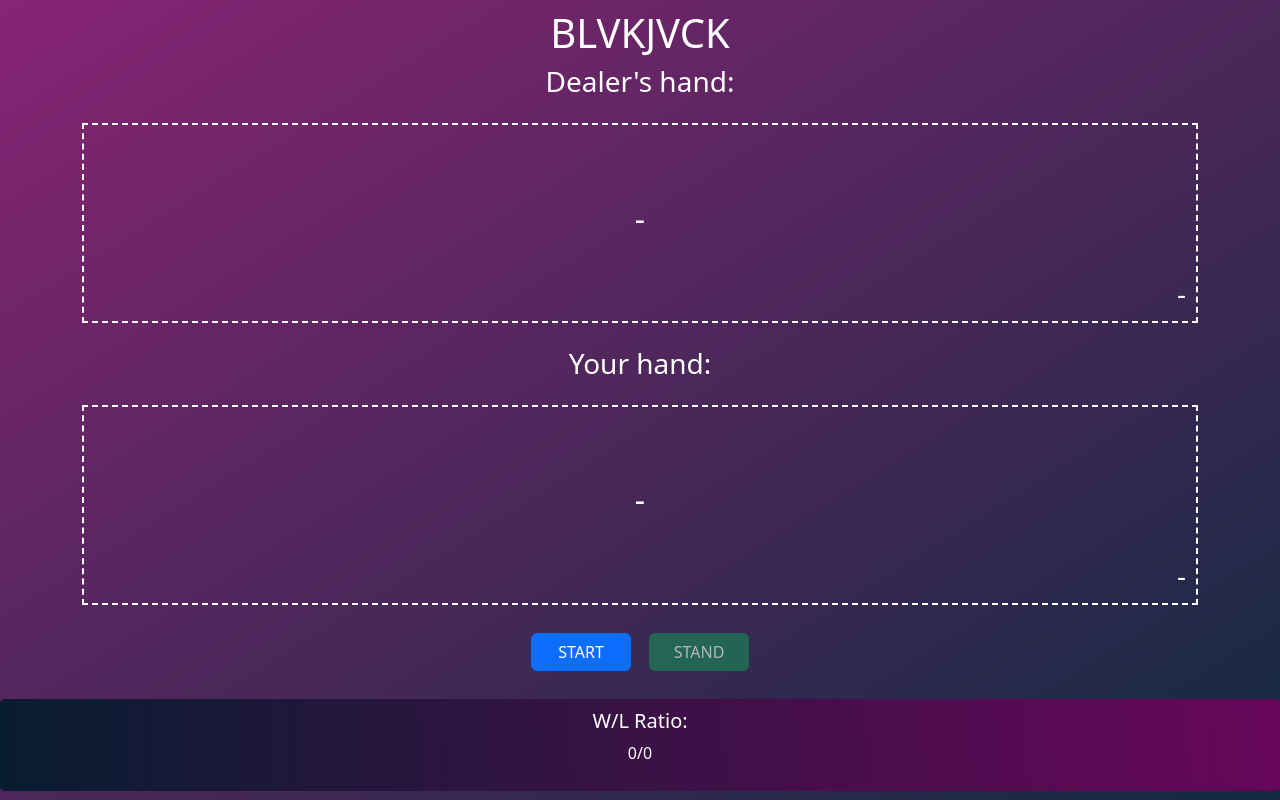
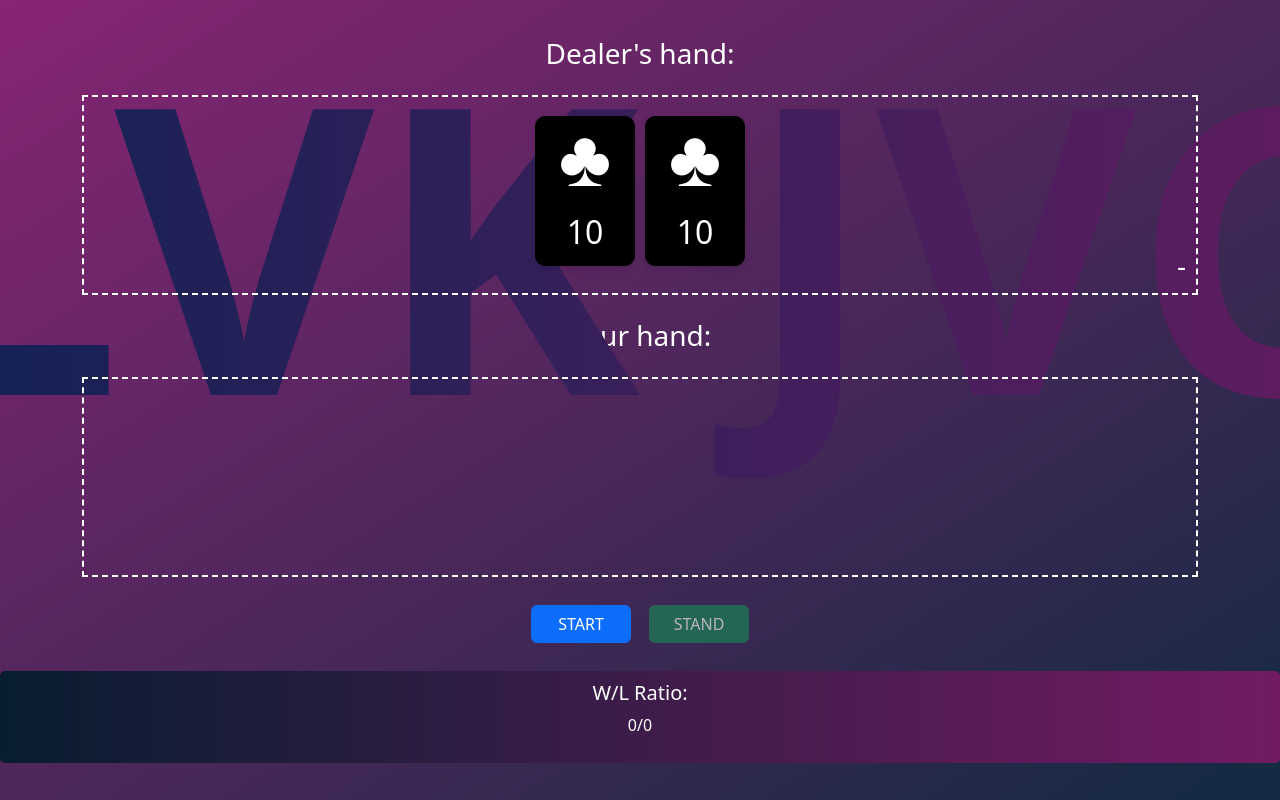
Before and after one commit to grammade/react-blackjack, a React (Create React App) app in the folder frontend/: page / in a window 1280 px wide. Built offline with nearby package versions, Linux system fonts and the light colour scheme.

Commit message:
add card component

```diff
--- a/frontend/src/App.css
+++ b/frontend/src/App.css
@@ -2,6 +2,7 @@ html, body, #root {
   width: 100%;
   margin: 0;
   padding: 0;
+  overflow: hidden;
 }
 
 body {
@@ -45,10 +46,70 @@ body {
 }
 
 .wl-ratio-container {
-  background: linear-gradient(to left, hsla(312, 98%, 23%, 0.863), hsl(209, 72%, 11%));
+  background: linear-gradient(to left, #721b63, #081d30);
   width: 100%;
   padding: 10px;
   border-radius: 5px;
+}
+
+.header{
+  font-weight: 700;
+  font-size: 400px;
+  position: fixed;
+  top: 0;
+  left: 50%;
+  transform: translateX(-50%);
+  background: -webkit-linear-gradient(right,  #721b63, #002352);
+  -webkit-background-clip: text;
+  -webkit-text-fill-color: transparent;
+  text-wrap: nowrap;
+}
+.headerContainer {
+  position: fixed;
+  top: 200px;
+  left: 0;
+  width: 100%;
+  height: 50vh; /* Half of the viewport height */
+  overflow: hidden; /* Hide the overflowing content */
+  display: flex;
+  justify-content: center;
+  align-items: flex-end; /* Align the text to the bottom */
+}
+
+.cardHand{
+  display: flex;
+  flex-direction: row;
+}
+
+.card {
+  margin: 5px;
+  display: flex;
+  flex-direction: column;
+  align-items: center; /* Center align items horizontally */
+  justify-content: space-between;
+  border: 1px solid #000; /* Add a border for better visualization */
+  padding: 0px; /* Add padding inside the card */
+  width: 100px; /* Set a fixed width */
+  height: 150px; /* Set a fixed height */
+  background-color: black; /* Background color for the card */
+  border-radius: 10px; /* Rounded corners */
+  box-shadow: 0 4px 8px rgba(0, 0, 0, 0.1); /* Subtle shadow for 3D effect */
+  position: relative;
+  overflow: hidden;
+  color: white; /* Color for the card value */
+}
+
+.suit {
+  margin-top: -10%;
+  position: absolute;
+  font-size: 80px; /* Adjust the size of the suit symbol */
+  height: 80px;
+}
+
+.cardValue {
+  top: 65%;
+  position: absolute;
+  font-size: 32px; /* Adjust the size of the card value */
 }
 
 @keyframes border-win {
--- a/frontend/src/App.js
+++ b/frontend/src/App.js
@@ -9,7 +9,6 @@ function App() {
   return (
     <div className="App">
       <BlackJackGame />
-      <Wl ratio={"0/0"} />
     </div>
   );
 }
--- a/frontend/src/components/BlackJackGame.js
+++ b/frontend/src/components/BlackJackGame.js
@@ -2,52 +2,82 @@ import React, { useState } from "react";
 import Header from "./Header";
 import GameButton from "./GameButton";
 import Wl from "./WLRatio";
+import Hand from "./Hand";
+
+import { drawCard } from "../services/API";
 
 const BlackJackGame = () => {
     const [dealerHand, setDealerHand] = useState("-")
-    const [playerHand, setPlayerHand] = useState("-")
+    const [playerHand, setPlayerHand] = useState([])
     const [dealerSum, setDealerSum] = useState("-")
-    const [playerSum, setPlayerSum] = useState("-")
+    const [playerSum, setPlayerSum] = useState()
     const [wlRatio, setWlRatio] = useState("0/0")
     const [gameStarted, setGameStarted] = useState(false)
 
+    const handleHit = async (state) => {
+        console.log("hit")
 
-
-    const startGame = () => {
-        console.log("start")
-    }
-
-    const handleHit = () => {
-        console.log("hit")
+        const hand = await drawCard();
+        const newHand = [...playerHand, hand]
+        const newSum = newHand.reduce((sum, card ) => {
+            if(Number.isInteger(card.value))
+                return sum += parseInt(card.value)
+            else
+                return sum += handleFace(card.value, playerSum)
+        }, 0)
+        console.log(newSum)
+        setPlayerHand(newHand)
+        setPlayerSum(newSum)
     }
 
     const handleStand = () => {
         console.log("stand")
     }
 
-
+    function handleFace(face, sum){
+        if(face !== "A")
+            return 10
+        return sum+11 <= 21 ? 11 : 1
+    }
     return (
+        <div>
+            <Header />
             <div className="container text-center">
-            <Header />
 
                 <h3 className="mb-4">Dealer's hand:</h3>
                 <div className="card-container mb-4">
-                <h2 id="dealerHand">{dealerHand}</h2>
+                    <h2 id="dealerHand" className="cardHand">
+                        <Hand
+                            suit={"♣"}
+                            cardValue={"10"}
+                        />
+                        <Hand
+                            suit={"♣"}
+                            cardValue={"10"}
+                        />
+                    </h2>
                     <h3 id="dealerHandSum" className="hand-sum">{dealerSum}</h3>
                 </div>
 
                 <h3 className="mb-4">Your hand:</h3>
                 <div className="card-container mb-4">
-                <h2 id="hand">{playerHand}</h2>
+                    <h2 id="hand" className="cardHand">
+                        {
+                            playerHand.map((card, index) => (
+                                <Hand key={index} suit={card.suit} cardValue={card.value}/>
+                            ))
+                        }
+                    </h2>
                     <h3 id="handSum" className="hand-sum">{playerSum}</h3>
                 </div>
 
                 <GameButton
-                onStart={startGame}
-                onHit={handleHit}
-                onStand={handleStand}
-                gameStart={false}
+                    handleHit={handleHit}
+                    handleStand={handleStand}
+                    gameStart={gameStarted}
                 />
+            </div>
+            <Wl ratio={"0/0"} />
         </div>
     );
 }
--- a/frontend/src/components/GameButton.js
+++ b/frontend/src/components/GameButton.js
@@ -2,14 +2,36 @@ import React, {useState} from "react";
 
 
 
-const GameButton = ({onStart, onHit, onStand, gameStart}) => {
+const GameButton = ({handleHit, handleStand, gameStart}) => {
+
+    const onHit = () => {
+        if(!gameStart){
+            startGame();
+        }
+
+        handleHit("start")
+    }
+
+    const onStand = () => {
+        console.log("onStand GameBtn")
+    }
+
+    function startGame(){
+        gameStart = true
+        setBtnStartClass("success")
+        setBtnStartText("HIT")
+        setGameState(true)
+    }
 
     const [btnStartText, setBtnStartText] = useState("START")
     const [btnStartClass, setBtnStartClass] = useState("primary")
+    const [gameState, setGameState] = useState(false)
     return (
         <div className="btn-container mb-4">
-            <button onClick={onHit} className={`btn btn-${btnStartClass} mx-1 my-1 ${gameStart ? 'disabled' : ''}`}>{btnStartText}</button>
-            <button onClick={onStand} className={`btn btn-success mx-1 my-1 ${!gameStart ? 'disabled' : ''}`}>STAND</button>
+            <button onClick={onHit}
+                className={`btn btn-${btnStartClass} mx-1 my-1`}>{btnStartText}</button>
+            <button onClick={onStand}
+                className={`btn btn-success mx-1 my-1 ${!gameState ? 'disabled' : ''}`}>STAND</button>
         </div>
     )
 }
--- /dev/null
+++ b/frontend/src/components/Hand.js
@@ -0,0 +1,18 @@
+import React, {useState} from "react";
+
+const Hand = ({suit, cardValue}) => {
+
+
+    return(
+        <div className="card">
+            <div className="suit" data-suit={suit}>
+                {suit}
+            </div>
+            <div className="cardValue">
+                {cardValue}
+            </div>
+        </div>
+    )
+}
+
+export default Hand
--- a/frontend/src/components/Header.js
+++ b/frontend/src/components/Header.js
@@ -2,9 +2,9 @@ import React from "react";
 
 const Header = () => {
     return (
-        <div className="container text-center">
-            <h1 className="h1">
-                BLVKJVCK
+        <div className="headerContainer">
+            <h1 className="h1 header">
+                BLVK JVCK
             </h1>
         </div>
     )
--- a/frontend/src/services/API.js
+++ b/frontend/src/services/API.js
@@ -2,11 +2,13 @@ import axios from "axios"
 
 const host = "http://localhost:5000"
 
-export const testAPI = async () =>{
+export const drawCard = async () =>{
     try{
-        const res = await axios.get(`${host}/api/test`)
-        console.log(`response: ${JSON.stringify(res.data, null, 2)}`)
-        return res.data
+        const res = await axios.get(`${host}/card/draw`)
+        return {
+            suit: res.data.suit,
+            value: res.data.card
+        }
     }catch(e){
         console.error(e)
         throw e
```
Also changed, not shown: 2 other files (tests, documents, lock files or other folders). Lines whose indentation alone changed are shown as unchanged.
